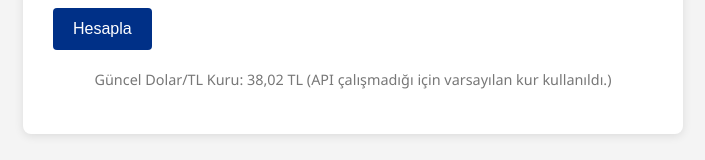
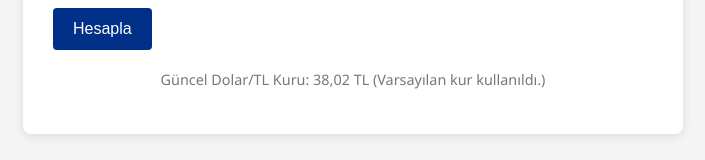
Before and after one commit to Laiiiii/GES_TEST, a plain HTML site: page index.html in a window 1280 px wide. Shown: the part 423-583 px from the top of the page, without its empty margins (287-992 px from the left). Drawn offline with Linux system fonts and the light colour scheme; no server answers.

Commit message:
Update index.html

```diff
--- a/index.html
+++ b/index.html
@@ -183,7 +183,7 @@
       .catch(err => {
         console.warn("Kur alınamadı, sabit değer kullanılacak:", err);
         guncelKur = fallbackKur;
-        kurBilgisiP.textContent = `Güncel Dolar/TL Kuru: 38,02 TL (API çalışmadığı için varsayılan kur kullanıldı.)`;
+        kurBilgisiP.textContent = `Güncel Dolar/TL Kuru: 38,02 TL (Varsayılan kur kullanıldı.)`;
       })
       .finally(() => {
         hesaplaBtn.disabled = false;
```
